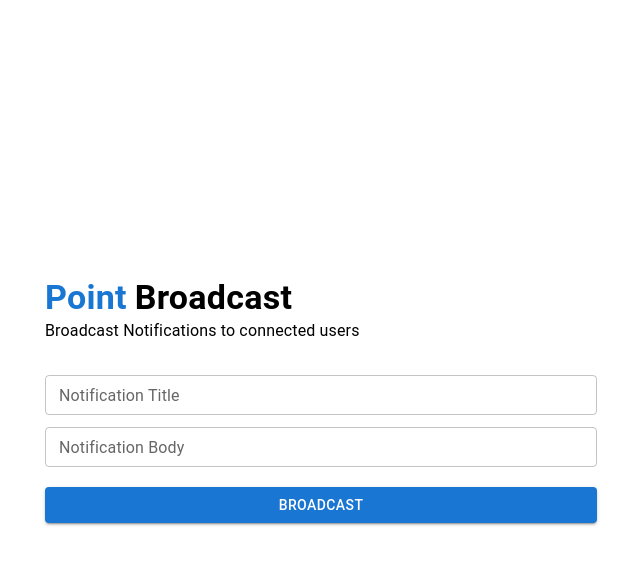
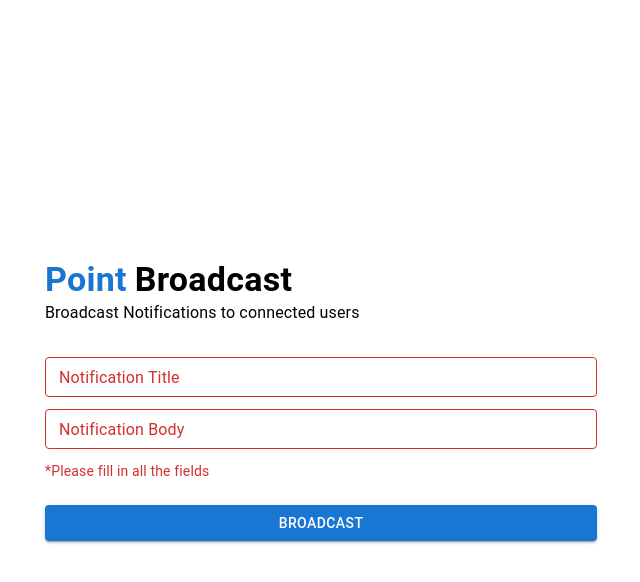
Before and after one commit to pointnetwork/pointnetwork-notifications-server, a React (Create React App) app in the folder client/: page / in a window 1280 px wide. Both pictures are taken after a click on the button "BROADCAST". Shown: the top 582 px of the page, without its empty margins (319-959 px from the left). Built offline with nearby package versions, Linux system fonts and the light colour scheme; no server answers.

Commit message:
Add loader and error messages

```diff
--- a/client/src/App.tsx
+++ b/client/src/App.tsx
@@ -1,7 +1,9 @@
 import { useState } from 'react';
 // MUI components
+import Alert from '@mui/material/Alert';
 import Box from '@mui/material/Box';
 import Button from '@mui/material/Button';
+import CircularProgress from '@mui/material/CircularProgress';
 import Container from '@mui/material/Container';
 import TextField from '@mui/material/TextField';
 import Typography from '@mui/material/Typography';
@@ -15,18 +17,27 @@ const emptyForm: Notification = {
 };
 
 function App() {
+  const [isSomeFieldsEmpty, setSomeFieldsEmpty] = useState<boolean>(false);
   const [form, setForm] = useState<Notification>({ ...emptyForm });
+  const [isLoading, setLoading] = useState<boolean>(false);
+  const [isError, setError] = useState<boolean>(false);
 
   const handleChange = (e: any) =>
     setForm((prev) => ({ ...prev, [e.target.id]: e.target.value }));
 
   const handleSubmit = async () => {
+    if (!form.body || !form.title) return setSomeFieldsEmpty(true);
+    setSomeFieldsEmpty(false);
+    setLoading(true);
+    setError(false);
     try {
       await axios.post('http://localhost:8080/broadcast', form);
       setForm({ ...emptyForm });
     } catch (error) {
       console.log(error);
+      setError(true);
     }
+    setLoading(false);
   };
 
   return (
@@ -43,6 +54,11 @@ function App() {
         <Typography mb={3}>
           Broadcast Notifications to connected users
         </Typography>
+        {isError && (
+          <Alert severity='error' variant='filled' sx={{ my: 2 }}>
+            Unable to broadcast the notification
+          </Alert>
+        )}
         <TextField
           id='title'
           value={form.title}
@@ -51,6 +67,7 @@ function App() {
           fullWidth
           margin='dense'
           size='small'
+          error={isSomeFieldsEmpty && !form.title}
         />
         <TextField
           id='body'
@@ -60,14 +77,28 @@ function App() {
           fullWidth
           margin='dense'
           size='small'
+          error={isSomeFieldsEmpty && !form.body}
         />
+        {isSomeFieldsEmpty && (
+          <Typography color='error' variant='body2' my={1}>
+            *Please fill in all the fields
+          </Typography>
+        )}
         <Button
+          disabled={isLoading}
           variant='contained'
           fullWidth
           sx={{ mt: 2 }}
           onClick={handleSubmit}
         >
-          Broadcast
+          {isLoading ? (
+            <>
+              <CircularProgress size={14} sx={{ mr: 1 }} />
+              Broadcasting...
+            </>
+          ) : (
+            'Broadcast'
+          )}
         </Button>
       </Container>
     </Box>
```
